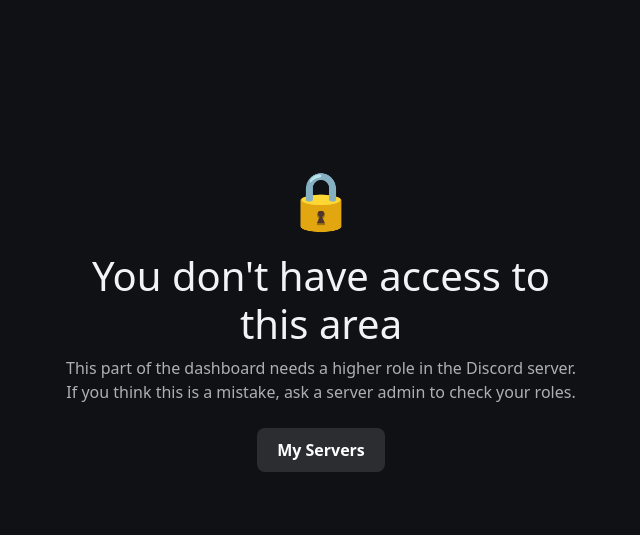
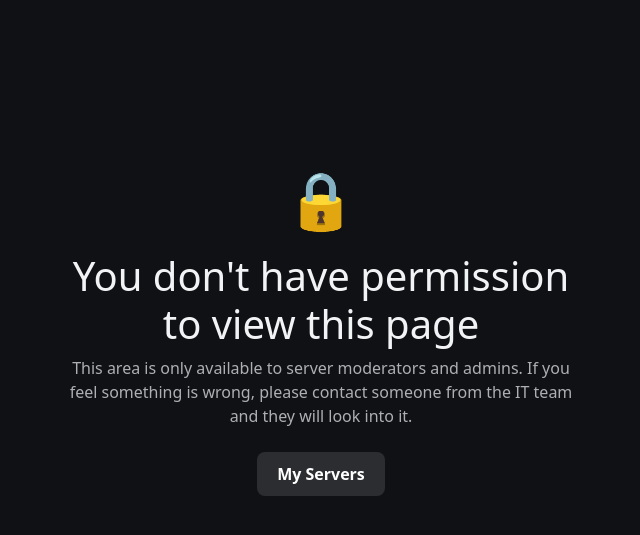
Before and after one commit to poos241/Discord-Testing-Bot-Grounds-V1, a Flask app: template Discord Bot Templet Mde With Python/web/templates/403.html in a window 1280 px wide. Shown: the part 68-603 px from the top of the page, without its empty margins (319-959 px from the left). Run offline with Flask 3, Linux system fonts and the light colour scheme; the template is opened without the code that fills it, so the values that code supplies are empty.

Commit message:
Web permissions: 403 page tells users to contact the IT team

```diff
--- a/Discord Bot Templet Mde With Python/web/templates/403.html
+++ b/Discord Bot Templet Mde With Python/web/templates/403.html
@@ -5,10 +5,11 @@
 {% block body %}
 <div style="max-width:560px;margin:12vh auto 0;text-align:center;padding:24px;">
     <div style="font-size:3.5rem;margin-bottom:12px;">🔒</div>
-    <h1 style="margin:0 0 8px;">You don't have access to this area</h1>
+    <h1 style="margin:0 0 8px;">You don't have permission to view this page</h1>
     <p style="opacity:.7;margin:0 0 24px;">
-        This part of the dashboard needs a higher role in the Discord server.
-        If you think this is a mistake, ask a server admin to check your roles.
+        This area is only available to server moderators and admins.
+        If you feel something is wrong, please contact someone from the
+        IT team and they will look into it.
     </p>
     <div style="display:flex;gap:10px;justify-content:center;">
         {% if guild_id %}
```
